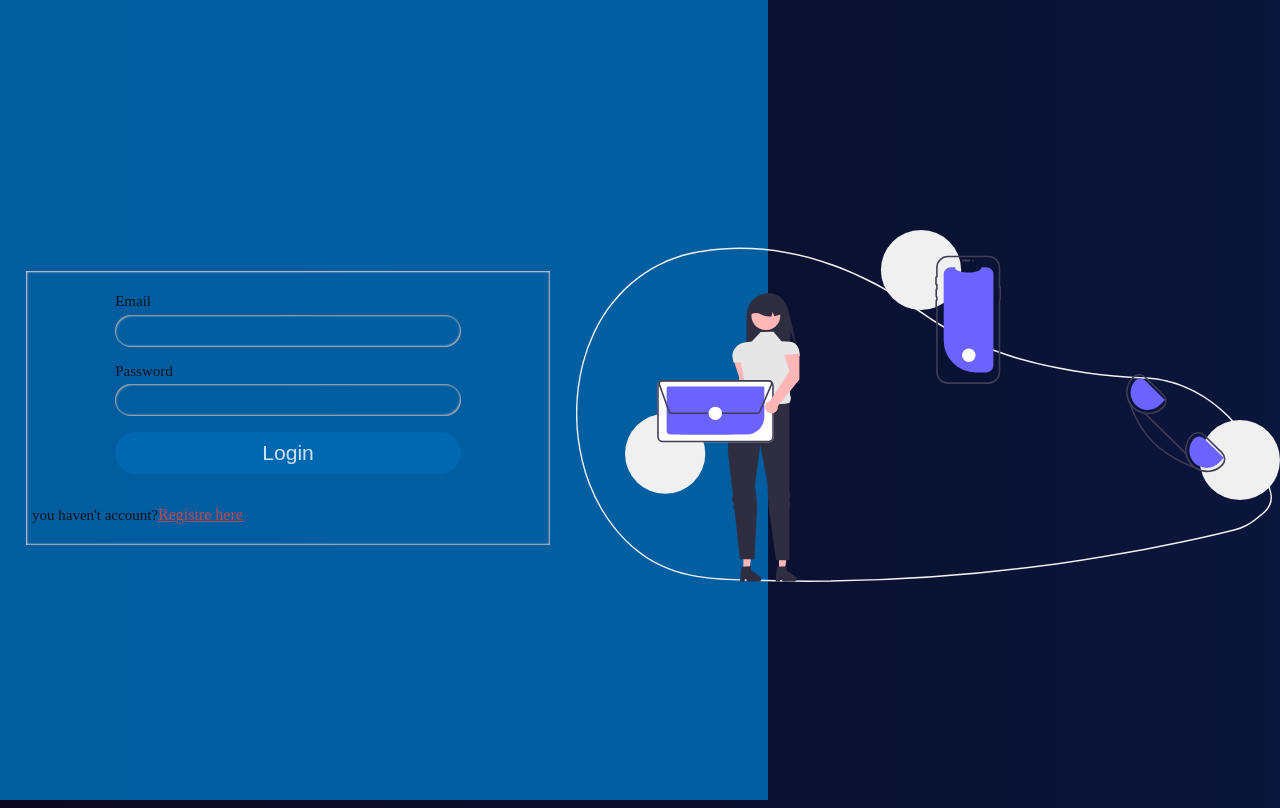
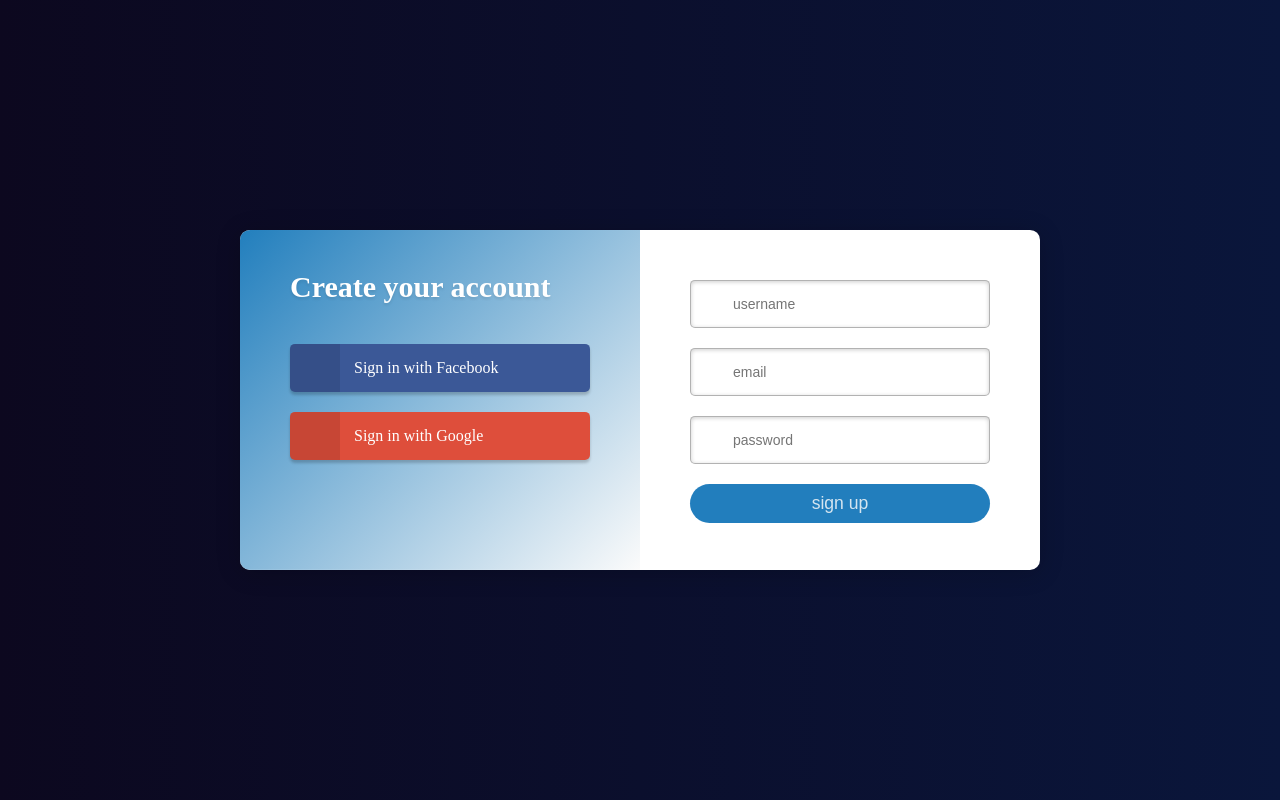
Before and after one commit to NirinaMickael/front-chat, an Angular app: page /auth in a window 1280 px wide. Built offline with nearby package versions, Linux system fonts and the light colour scheme.

Commit message:
Nouvelle version login and signup

```diff
--- a/angular.json
+++ b/angular.json
@@ -106,6 +106,16 @@
             ],
             "scripts": []
           }
+        },
+        "deploy": {
+          "builder": "@angular/fire:deploy",
+          "options": {
+            "prerender": false,
+            "ssr": false,
+            "browserTarget": "Angular-high-level:build:production",
+            "firebaseProject": "login-349505",
+            "firebaseHostingSite": "login-349505"
+          }
         }
       }
     }
--- /dev/null
+++ b/database.rules.json
@@ -0,0 +1,6 @@
+{
+  "rules": {
+    ".read": "auth != null",
+    ".write": "auth != null"
+  }
+}
--- a/src/app/pages/auth/login/login.component.html
+++ b/src/app/pages/auth/login/login.component.html
@@ -1,4 +1,4 @@
-<div class="wrapper login">
+<!-- <div class="wrapper login">
   <div class="underWrapper loginWrapper">
     <form>
       <div class="email">
@@ -24,4 +24,27 @@
     <img src="assets/login.svg" alt="noimage" />
   </div>
 </div>
-<div class="bg-blue left"></div>
+<div class="bg-blue left"></div> -->
+
+
+<div class="signup">
+  <div class="signup-connect">
+    <h1>Create your account</h1>
+    <a href="#" class="btn btn-social btn-facebook"><i class="fa fa-facebook"></i> Sign in with Facebook</a>
+    <a href="#" class="btn btn-social btn-google"><i class="fa fa-google"></i> Sign in with Google</a>
+  </div>
+  <div class="signup-classic">
+    <form class="form">
+      <fieldset class="username">
+        <input type="text" placeholder="username" />
+      </fieldset>
+      <fieldset class="email">
+        <input type="email" placeholder="email" />
+      </fieldset>
+      <fieldset class="password">
+        <input type="password" placeholder="password" />
+      </fieldset>
+      <button type="submit" class="buttonNeomorphic">sign up</button>
+    </form>
+  </div>
+</div>
--- a/src/app/pages/auth/login/login.component.scss
+++ b/src/app/pages/auth/login/login.component.scss
@@ -1,27 +1,168 @@
+@import '../../../@shared/themes/_varibale/variable';
 @import '../../../@shared/themes/classe/class.scss';
-  body{
-    background-color:$secondary-color
+*,
+*::before,
+*::after {
+  box-sizing: border-box;
+}
+html,
+body {
+  height: 100%;
+  font-family: Open Sans;
+}
+/*--------------------
+Buttons
+--------------------*/
+.btn {
+  display: block;
+  background: hsl(86, 76%, 71%);
+  color: hsl(0, 0, 100);
+  text-decoration: none;
+  margin: 20px 0;
+  padding: 15px 15px;
+  border-radius: 5px;
+  position: relative;
+
+  &::after {
+    content: '';
+    position: absolute;
+    z-index: 1;
+    top: 0;
+    left: 0;
+    width: 100%;
+    height: 100%;
+    transition: all .2s ease-in-out;
+    box-shadow: inset 0 3px 0 hsla(0, 0, 0, 0), 0 3px 3px hsla(0, 0, 0, .2);
+    border-radius: 5px;
   }
-  /*Login and signup*/
-  .login>div:nth-child(1) {
-      flex-basis: 40%;
+
+  &:hover::after {
+    background: hsla(0, 0, 0, 0.1);
+    box-shadow: inset 0 3px 0 hsla(0, 0, 0, 0.2);
   }
-  .login>div:nth-child(2) {
-    flex-basis: 55%;
+
+}
+.btn-social {
+  padding-left: 64px;
+  position: relative;
+  z-index: 1;
+
+  .fa {
+    position: absolute;
+    top: 0;
+    left: 0;
+    z-index: 1;
+    width: 50px;
+    height: 100%;
+    text-align: center;
+    background: hsla(0, 0, 0, 0.1);
+    line-height: 3.2;
+    border-radius: 5px 0 0 5px;
   }
-  .loginWrapper{
-    height:fit-content;
-    form {
-      div{
-        margin-top: 1em;
-      }
+
+}
+.btn-facebook {
+  background-color: hsl(221, 44%, 41%);
+}
+.btn-google {
+  background-color: hsl(7, 71%, 55%);
+}
+
+
+/*--------------------
+Form
+--------------------*/
+.form {
+
+  fieldset {
+    border: none;
+    padding: 0;
+    margin: 20px 0;
+    position: relative;
+
+    input {
+      width: 100%;
+      height: 48px;
+      color: hsl(0, 0, 20);
+      padding: 15px 40px 15px 3em;
+      border-radius: 5px;
+      font-size: 14px;
+      outline: none!important;
+      border: 1px solid hsla(0, 0, 0, 0.3);
+      box-shadow: inset 0 1px 4px hsla(0, 0, 0, 0.2);
+      vertical-align: top;
     }
+
   }
-  .bg-blue.left{
-    left: 0;
-    animation: translate  1.5s ease-in-out  ;
+}
+
+
+
+/*--------------------
+Signup
+--------------------*/
+.signup {
+  position: absolute;
+  top: 50%;
+  left: 50%;
+  transform: translate(-50%, -50%);
+  z-index: 1;
+  width: 800px;
+  background: hsl(0, 0, 100);
+  border-radius: 10px;
+  box-shadow: 0 3px 25px hsla(0, 0, 0, 0.2);
+  overflow: hidden;
+  display: flex;
+}
+
+.signup-connect,
+.signup-classic
+{
+  width: 50%;
+  padding: 30px 50px;
+}
+
+.signup-connect {
+  background: linear-gradient(134deg, $primary-color, $secondary-color);
+  color: hsl(0, 0, 100);
+
+  h1 {
+    font-size: 30px;
+    margin-top: 10px;
+    margin-bottom: 40px;
+    text-shadow: 0 2px 3px hsla(0, 0, 0, 0.1);
   }
-@keyframes translate {
-    0%{opacity: 0;transform:translateX(-60vw)};
-    100%{opacity: 1;transform: translateX(0)}
+
 }
+
+.signup-classic {
+
+  h2 {
+    font-size: 16px;
+    font-weight: normal;
+    margin-top: 23px;
+    margin-bottom: 43px;
+    text-shadow: 0 2px 3px hsla(0, 0, 0, 0.1);
+  }
+
+  fieldset::before {
+    content: '\f007';
+    font-family: FontAwesome;
+    position: absolute;
+    left: 10px;
+    top: 17px;
+    z-index: 2;
+    width: 20px;
+    color: #000000a8;
+    text-align: center;
+  }
+
+  fieldset.email::before {
+    content: '\f0e0';
+  }
+
+  fieldset.password::before {
+    content: '\f023';
+  }
+
+}
--- a/src/app/pages/auth/signup/signup.component.html
+++ b/src/app/pages/auth/signup/signup.component.html
@@ -1,4 +1,4 @@
-<div class="wrapper signup">
+<!-- <div class="wrapper signup">
   <div class="wrapperImage">
     <img src="assets/login.svg" alt="noimage" />
   </div>
@@ -6,11 +6,7 @@
     <form id="form">
       <div class="name">
         <label htmlFor="name" class="text">Name</label>
-        <input
-          type="text"
-          id="name"
-          class="inputNeomorphic"
-        />
+        <input type="text" id="name" class="inputNeomorphic" />
       </div>
       <div class="email">
         <label htmlFor="email" class="text">Email</label>
@@ -36,4 +32,27 @@
     </div>
   </div>
 </div>
-<div class="bg-blue right"></div>
+<div class="bg-blue right"></div> -->
+
+
+<div class="signup">
+  <div class="signup-connect">
+    <h1>Create your account</h1>
+    <a href="#" class="btn btn-social btn-facebook"><i class="fa fa-facebook"></i> Sign in with Facebook</a>
+    <a href="#" class="btn btn-social btn-google"><i class="fa fa-google"></i> Sign in with Google</a>
+  </div>
+  <div class="signup-classic">
+    <form class="form">
+      <fieldset class="username">
+        <input type="text" placeholder="username" />
+      </fieldset>
+      <fieldset class="email">
+        <input type="email" placeholder="email" />
+      </fieldset>
+      <fieldset class="password">
+        <input type="password" placeholder="password" />
+      </fieldset>
+      <button type="submit" class="buttonNeomorphic">sign up</button>
+    </form>
+  </div>
+</div>
--- a/src/app/pages/auth/signup/signup.component.scss
+++ b/src/app/pages/auth/signup/signup.component.scss
@@ -1,30 +1,168 @@
 @import '../../../@shared/themes/_varibale/variable';
 @import '../../../@shared/themes/classe/class.scss';
+*,
+*::before,
+*::after {
+  box-sizing: border-box;
+}
+html,
+body {
+  height: 100%;
+  font-family: Open Sans;
+}
+/*--------------------
+Buttons
+--------------------*/
+.btn {
+  display: block;
+  background: hsl(86, 76%, 71%);
+  color: hsl(0, 0, 100);
+  text-decoration: none;
+  margin: 20px 0;
+  padding: 15px 15px;
+  border-radius: 5px;
+  position: relative;
+
+  &::after {
+    content: '';
+    position: absolute;
+    z-index: 1;
+    top: 0;
+    left: 0;
+    width: 100%;
+    height: 100%;
+    transition: all .2s ease-in-out;
+    box-shadow: inset 0 3px 0 hsla(0, 0, 0, 0), 0 3px 3px hsla(0, 0, 0, .2);
+    border-radius: 5px;
+  }
+
+  &:hover::after {
+    background: hsla(0, 0, 0, 0.1);
+    box-shadow: inset 0 3px 0 hsla(0, 0, 0, 0.2);
+  }
+
+}
+.btn-social {
+  padding-left: 64px;
+  position: relative;
+  z-index: 1;
+
+  .fa {
+    position: absolute;
+    top: 0;
+    left: 0;
+    z-index: 1;
+    width: 50px;
+    height: 100%;
+    text-align: center;
+    background: hsla(0, 0, 0, 0.1);
+    line-height: 3.2;
+    border-radius: 5px 0 0 5px;
+  }
+
+}
+.btn-facebook {
+  background-color: hsl(221, 44%, 41%);
+}
+.btn-google {
+  background-color: hsl(7, 71%, 55%);
+}
+
+
+/*--------------------
+Form
+--------------------*/
+.form {
+
+  fieldset {
+    border: none;
+    padding: 0;
+    margin: 20px 0;
+    position: relative;
+
+    input {
+      width: 100%;
+      height: 48px;
+      color: hsl(0, 0, 20);
+      padding: 15px 40px 15px 3em;
+      border-radius: 5px;
+      font-size: 14px;
+      outline: none!important;
+      border: 1px solid hsla(0, 0, 0, 0.3);
+      box-shadow: inset 0 1px 4px hsla(0, 0, 0, 0.2);
+      vertical-align: top;
+    }
+
+  }
+}
+
+
+
+/*--------------------
+Signup
+--------------------*/
 .signup {
-    justify-content: space-evenly;
+  position: absolute;
+  top: 50%;
+  left: 50%;
+  transform: translate(-50%, -50%);
+  z-index: 1;
+  width: 800px;
+  background: hsl(0, 0, 100);
+  border-radius: 10px;
+  box-shadow: 0 3px 25px hsla(0, 0, 0, 0.2);
+  overflow: hidden;
+  display: flex;
 }
-.signup>div:nth-child(1){
-    flex-basis: 55%;
+
+.signup-connect,
+.signup-classic
+{
+  width: 50%;
+  padding: 30px 50px;
 }
-.signup>div:nth-child(2){
-    flex-basis: 40%;
+
+.signup-connect {
+  background: linear-gradient(134deg, $primary-color, $secondary-color);
+  color: hsl(0, 0, 100);
+
+  h1 {
+    font-size: 30px;
+    margin-top: 10px;
+    margin-bottom: 40px;
+    text-shadow: 0 2px 3px hsla(0, 0, 0, 0.1);
+  }
+
 }
-.signup .signupWrapper div {
-    margin-top: 1em;
-    /* justify-items: center; */
-    width: 100%;
+
+.signup-classic {
+
+  h2 {
+    font-size: 16px;
+    font-weight: normal;
+    margin-top: 23px;
+    margin-bottom: 43px;
+    text-shadow: 0 2px 3px hsla(0, 0, 0, 0.1);
+  }
+
+  fieldset::before {
+    content: '\f007';
+    font-family: FontAwesome;
+    position: absolute;
+    left: 10px;
+    top: 17px;
+    z-index: 2;
+    width: 20px;
+    color: #000000a8;
+    text-align: center;
+  }
+
+  fieldset.email::before {
+    content: '\f0e0';
+  }
+
+  fieldset.password::before {
+    content: '\f023';
+  }
+
 }
-.signupWrapper div > label {
-    color: black;
-}
-.signupWrapper div > input::placeholder {
-    color: #3d3b3bbb;
-}
-.bg-blue.right{
-    right: 0;
-    animation: translate  1.5s ease-in-out  ;
-}
-@keyframes translate {
-    0%{opacity: 0;display: none;transform:translateX(-60vw)};
-    100%{opacity: 1;display:block;transform: translateX(0)}
-}
```
Also changed, not shown: firebase.json (added), 1 other file (tests, documents, lock files or other folders).
